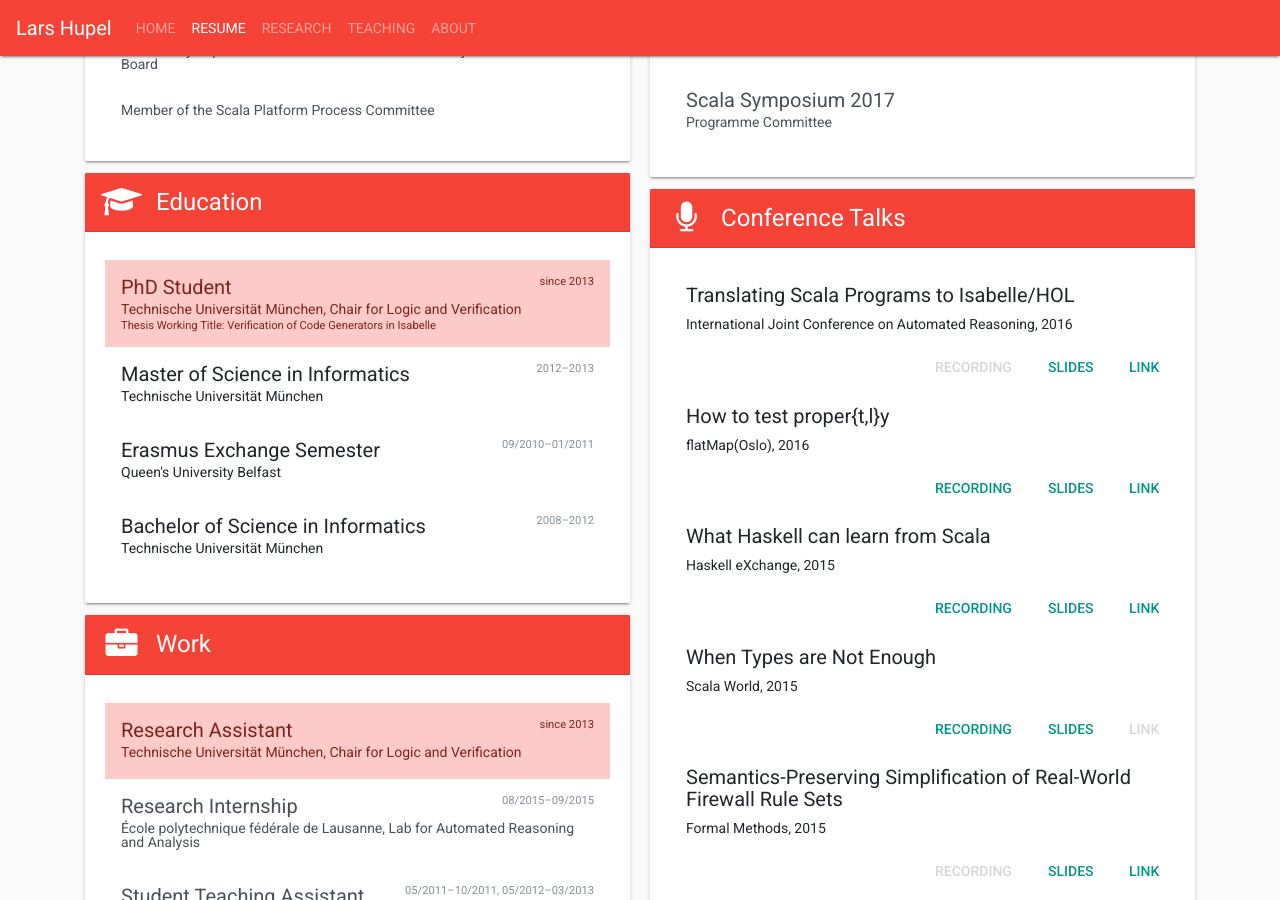
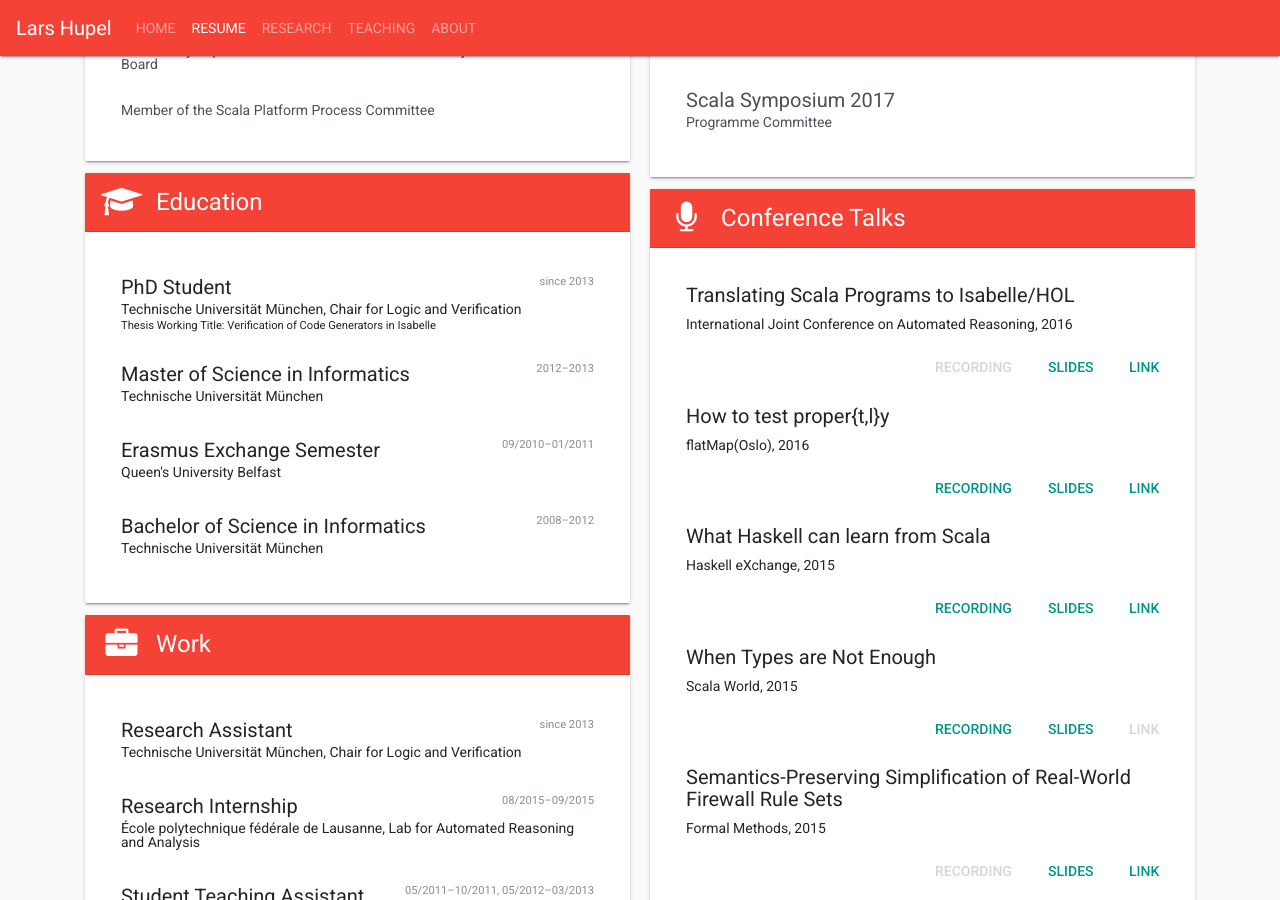
Before and after one commit to larsrh/website, a Jekyll site: the page built from cv.html, in a window 1280 px wide and 900 px high, scrolled down 440 px. Built offline with Jekyll 4.4.1, drawn with Linux system fonts in a browser that asks for light colours.

Commit message:
fix education/work lists

```diff
--- a/_includes/education.html
+++ b/_includes/education.html
@@ -1,12 +1,12 @@
 <div class="list-group">
-  <a href="https://www21.in.tum.de/" class="list-group-item flex-column list-group-item-action list-group-item-danger align-items-start">
+  <div class="list-group-item flex-column align-items-start">
     <div class="d-flex w-100 justify-content-between">
       <h5 class="mb-1">PhD Student</h5>
-      <small>since 2013</small>
+      <small class="text-muted">since 2013</small>
     </div>
     <p class="mb-1">Technische Universität München, Chair for Logic and Verification</p>
     <small>Thesis Working Title: Verification of Code Generators in Isabelle</small>
-  </a>
+  </div>
   <div class="list-group-item flex-column align-items-start">
     <div class="d-flex w-100 justify-content-between">
       <h5 class="mb-1">Master of Science in Informatics</h5>
--- a/_includes/work.html
+++ b/_includes/work.html
@@ -1,37 +1,37 @@
 <div class="list-group">
-  <a href="https://www21.in.tum.de/" class="list-group-item flex-column list-group-item-action list-group-item-danger align-items-start">
+  <div class="list-group-item flex-column align-items-start">
     <div class="d-flex w-100 justify-content-between">
       <h5 class="mb-1">Research Assistant</h5>
-      <small>since 2013</small>
+      <small class="text-muted">since 2013</small>
     </div>
     <p class="mb-1">Technische Universität München, Chair for Logic and Verification</p>
-  </a>
-  <a href="http://lara.epfl.ch/" class="list-group-item flex-column list-group-item-action align-items-start">
+  </div>
+  <div class="list-group-item flex-column align-items-start">
     <div class="d-flex w-100 justify-content-between">
       <h5 class="mb-1">Research Internship</h5>
       <small class="text-muted">08/2015–09/2015</small>
     </div>
     <p class="mb-1">École polytechnique fédérale de Lausanne, Lab for Automated Reasoning and Analysis</p>
-  </a>
-  <a href="teaching.html" class="list-group-item flex-column list-group-item-action align-items-start">
+  </div>
+  <div class="list-group-item flex-column align-items-start">
     <div class="d-flex w-100 justify-content-between">
       <h5 class="mb-1">Student Teaching Assistant</h5>
       <small class="text-muted">05/2011–10/2011, 05/2012–03/2013</small>
     </div>
     <p class="mb-1">Technische Universität München</p>
-  </a>
-  <a href="teaching.html" class="list-group-item flex-column list-group-item-action align-items-start">
+  </div>
+  <div class="list-group-item flex-column align-items-start">
     <div class="d-flex w-100 justify-content-between">
       <h5 class="mb-1">Student Teaching Assistant</h5>
       <small class="text-muted">10/2010–12/2010</small>
     </div>
     <p class="mb-1">Queen's University Belfast</p>
-  </a>
-  <a href="research.html" class="list-group-item flex-column list-group-item-action align-items-start">
+  </div>
+  <div class="list-group-item flex-column align-items-start">
     <div class="d-flex w-100 justify-content-between">
       <h5 class="mb-1">Student Research Assistant</h5>
       <small class="text-muted">11/2009–07/2010, 12/2011–03/2012</small>
     </div>
     <p class="mb-1">Technische Universität München</p>
-  </a>
+  </div>
 </div>
```
